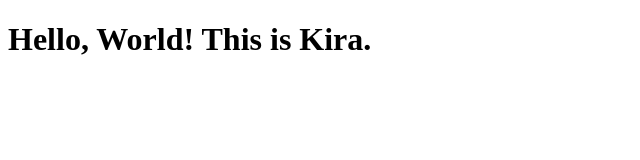
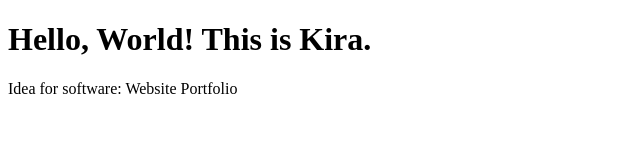
Before and after one commit to klynma27/CS3338-first-project, a plain HTML site: page index.html in a window 1280 px wide. Shown: the whole page, without its empty margins (0-640 px from the left). Drawn offline with Linux system fonts and the light colour scheme.

Commit message:
Update index.html

```diff
--- a/index.html
+++ b/index.html
@@ -7,5 +7,6 @@
 </head>
 <body>
     <h1>Hello, World! This is Kira.</h1>
+    <p>Idea for software: Website Portfolio</p>
 </body>
 </html>
```
